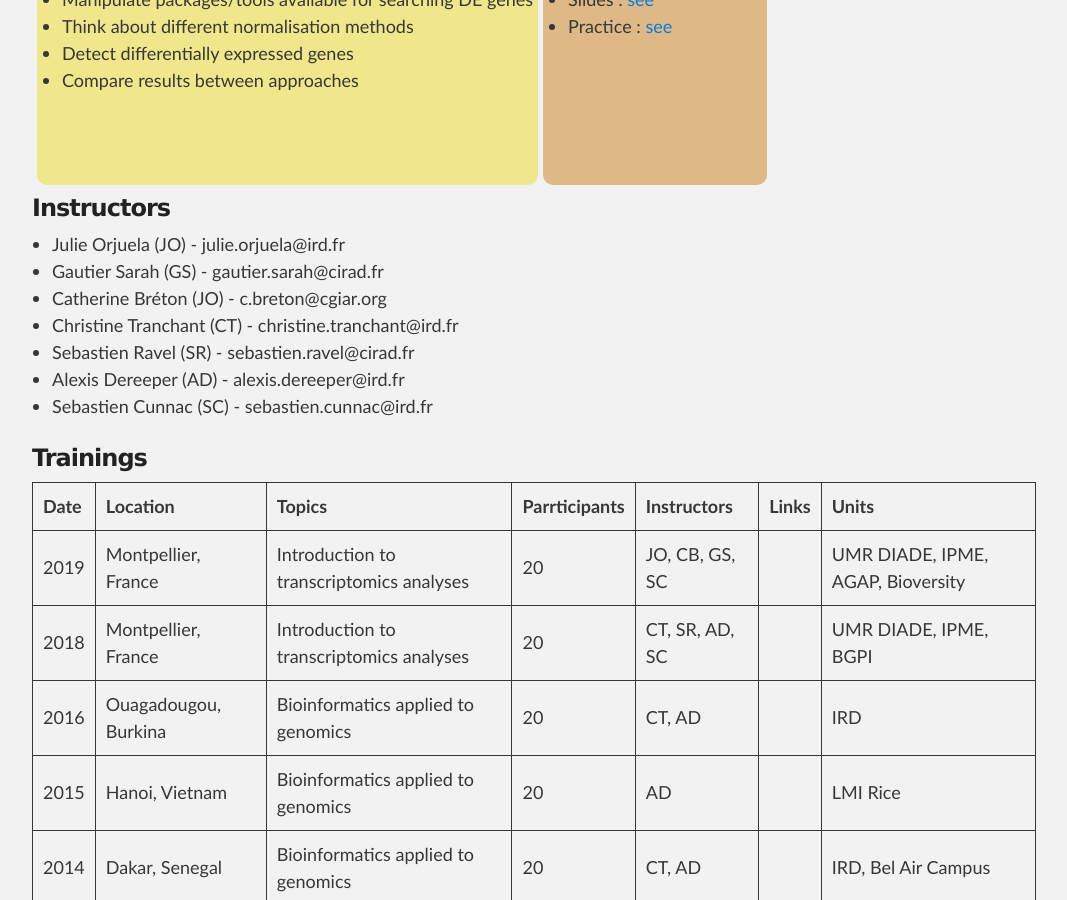
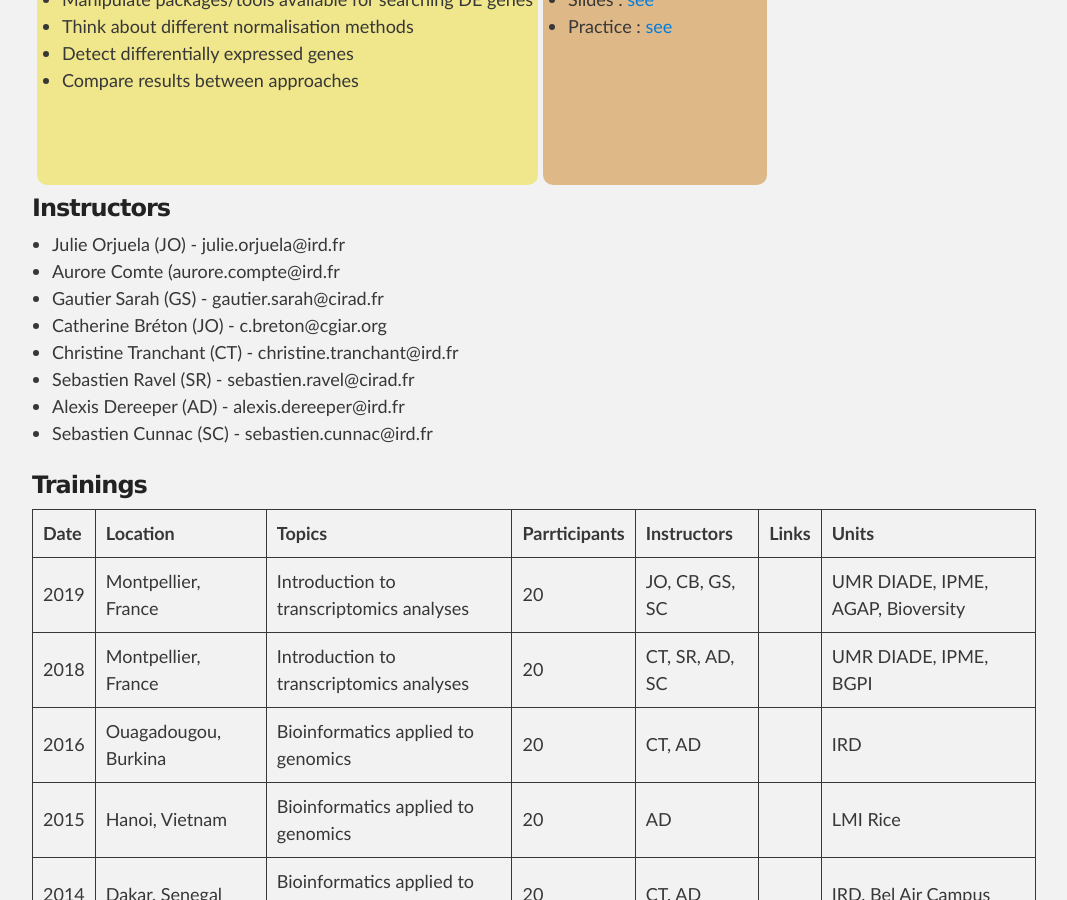
Before and after one commit to SouthGreenPlatform/trainings, a Jekyll site: the page built from _pages/RNASeq.md, in a window 1280 px wide and 900 px high, scrolled down 876 px. Shown: the whole window, without its empty margins (106-1173 px from the left). Built offline with Jekyll 4.4.1, drawn with Linux system fonts in a browser that asks for light colours; nearby versions of some CDN libraries.

Commit message:
updating cours

```diff
--- a/_pages/RNASeq.md
+++ b/_pages/RNASeq.md
@@ -51,6 +51,7 @@ Workflow management system (Galaxy, TOGGLe)
 <h3>Instructors</h3>
 <ul>
     <li>Julie Orjuela (JO) - julie.orjuela@ird.fr</li>
+    <li>Aurore Comte (aurore.compte@ird.fr</li>
     <li>Gautier Sarah (GS) - gautier.sarah@cirad.fr</li>
     <li>Catherine Bréton (JO) - c.breton@cgiar.org</li>
     <li>Christine Tranchant (CT) - christine.tranchant@ird.fr</li>
```
